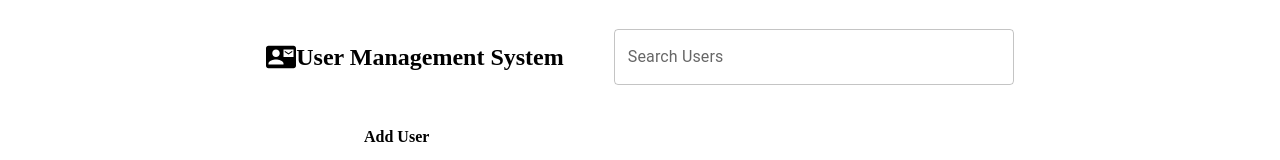
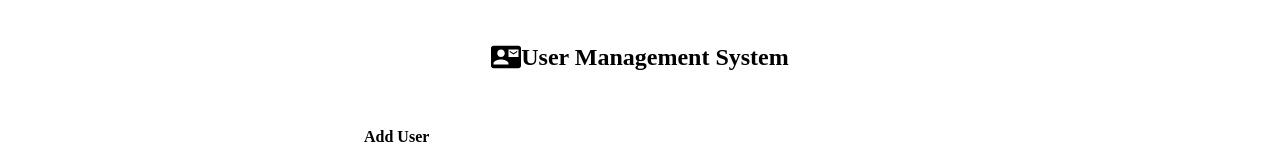
Before and after one commit to thushanm/userManegment_Frontend, a React (Vite) app: page / in a window 1280 px wide. Shown: the top 160 px of the page. Built offline with nearby package versions, Linux system fonts and the light colour scheme; no server answers.

Commit message:
search oky

```diff
--- a/src/component/DashBord.jsx
+++ b/src/component/DashBord.jsx
@@ -2,7 +2,7 @@ import { Container, TextField } from "@mui/material";
 import { Inputs } from "./Inputs";
 import ContactMailIcon from '@mui/icons-material/ContactMail';
 import { TableUser } from "./TableUser";
-import { SerachInput } from "./SerachInput";
+
 
 
 
@@ -12,7 +12,7 @@ export const DashBord = () => {
       <nav style={{ display: 'flex', alignItems: 'center', padding: '1rem', justifyContent: 'center' }}>
       <ContactMailIcon sx={{ color: 'black', fontSize: 30 }} />
         <h1>User Management System</h1>
-     <SerachInput/>
+
       </nav>
 <Inputs/>
 <TableUser/>
--- a/src/component/Inputs.jsx
+++ b/src/component/Inputs.jsx
@@ -12,7 +12,6 @@ export const Inputs = () => {
   const [gender, setGender] = useState("");
 
   const handleClick = async (e) => {
-    e.preventDefault();
 
     const jsonData = {
       firstName: fName,
```
